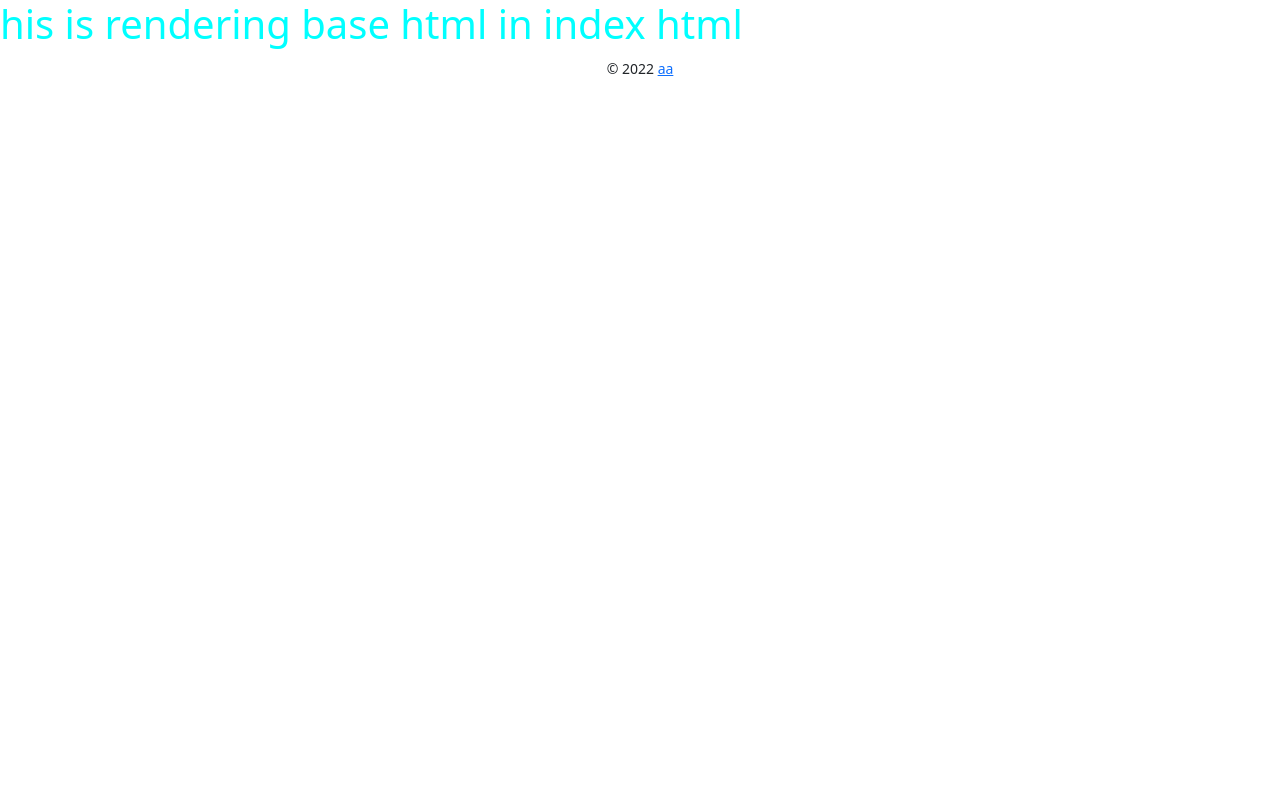
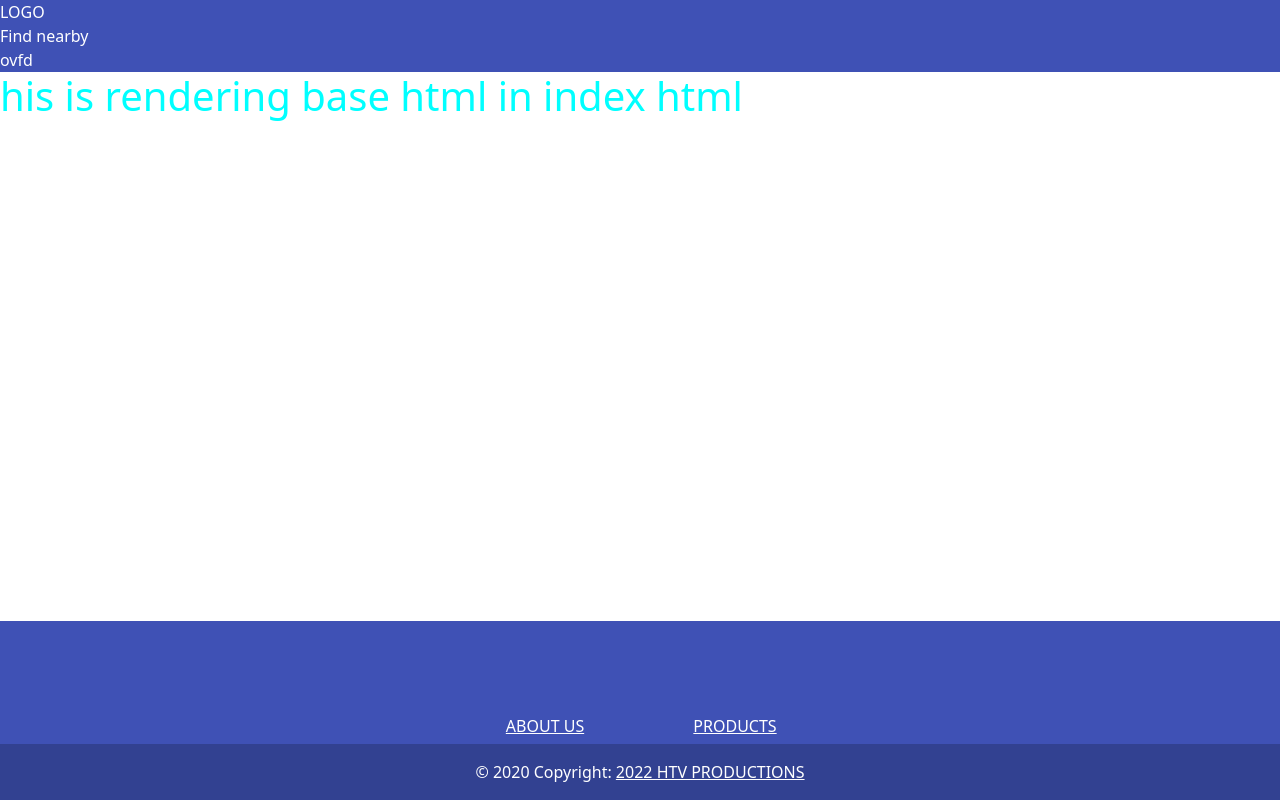
Before and after one commit to niteshbansal07/hack_the_valley, a Flask app: page / in a window 1280 px wide. Run offline with Flask 2, Linux system fonts and the light colour scheme; some libraries are stand-ins or nearby versions.

Commit message:
--footer

```diff
--- a/app.py
+++ b/app.py
@@ -10,4 +10,4 @@ def index():
     return render_template('index.html')
 
 if __name__ == '__main__':
-    app.run(debug=True)
+    app.run(debug=1)
--- a/static/main.css
+++ b/static/main.css
@@ -1,3 +1,9 @@
 .content1{
     color: aqua;
 }
+footer{
+    position: fixed;
+    left: 0;
+    bottom: 0;
+    width: 100%;
+}
--- a/templates/base.html
+++ b/templates/base.html
@@ -9,17 +9,59 @@
     <title>{% block title %} {% endblock %}</title>
 </head>
 <body>
-    <header>
-        <div class="logo"></div>
-        <div class="nav"></div>
+    <header class="text-white" style="background-color: #3f51b5">
+        <div class="logo">LOGO</div>
+        <div class="nav row d-flex justify-content-space-around ">
+            <div class="nav-item">Find nearby </div>
+            <div class="nav-item">ovfd</div>
+            <div class="nav-item"></div>
+        </div>
     </header>
     {% block content %} {% endblock %}
-    <footer class="text-center">
-        {% block footer %}
-            <small> &copy; <script>document.write(new Date().getFullYear())</script> <a href="https://github.com/niteshbansal07/hack_the_valley">aa</a>
-            </small>
-        {% endblock %}
+    <!-- Footer -->
+    <footer class="text-center text-white" style="background-color: #3f51b5">
+      <!-- Grid container -->
+      <div class="container">
+        <!-- Section: Links -->
+        <section class="mt-5">
+          <!-- Grid row-->
+          <div class="row text-center d-flex justify-content-center pt-5">
+            <!-- Grid column -->
+            <div class="col-md-2">
+              <h6 class="text-uppercase font-weight-bold">
+                <a href="#!" class="text-white">About us</a>
+              </h6>
+            </div>
+            <!-- Grid column -->
+
+            <!-- Grid column -->
+            <div class="col-md-2">
+              <h6 class="text-uppercase font-weight-bold">
+                <a href="#!" class="text-white">Products</a>
+              </h6>
+            </div>
+            <!-- Grid column -->
+
+          </div>
+          <!-- Grid row-->
+        </section>
+        <!-- Section: Links -->
+      </div>
+      <!-- Grid container -->
+
+      <!-- Copyright -->
+      <div
+           class="text-center p-3"
+           style="background-color: rgba(0, 0, 0, 0.2)"
+           >
+        © 2020 Copyright:
+        <a class="text-white" href="https://github.com/niteshbansal07/hack_the_valley"
+           ><script>document.write(new Date().getFullYear())</script> HTV PRODUCTIONS
+        </a>
+      </div>
+      <!-- Copyright -->
     </footer>
+    <!-- Footer -->
     {{ bootstrap.load_js() }}
 </body>
 </html>
```
